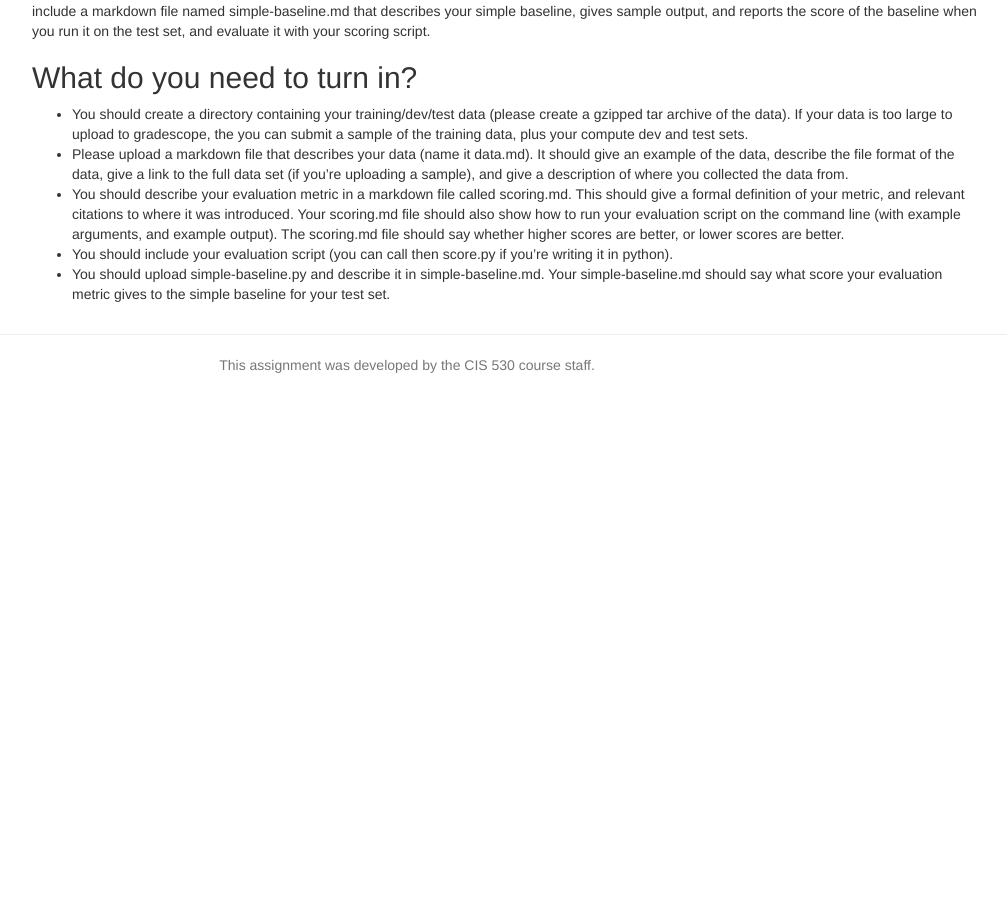
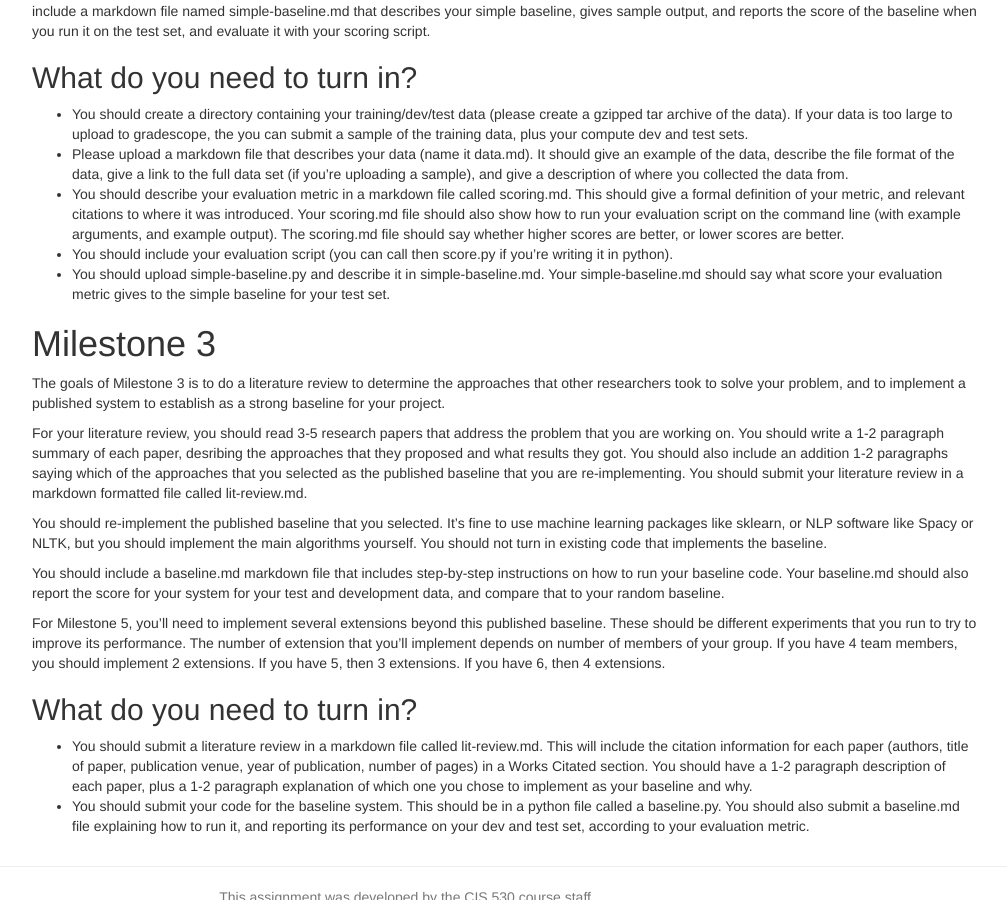
Before and after one commit to computational-linguistics-class/computational-linguistics-class.github.io, a Jekyll site: the page built from term-project.md, in a window 1280 px wide and 900 px high, scrolled down 6359 px. Shown: the whole window, without its empty margins (233-1240 px from the left). Built offline with Jekyll 4.4.1, drawn with Linux system fonts in a browser that asks for light colours; nearby versions of some CDN libraries; a script that is not in the unit is left out; comment, search, counter and statistics services are not loaded; before the commit the page ends 6764 px from its top, so only the background shows below that.

Commit message:
Milestone 3

```diff
--- a/term-project.md
+++ b/term-project.md
@@ -358,3 +358,25 @@ You should write a python program that will generate the output for the baseline
 * You should describe your evaluation metric in a markdown file called scoring.md.  This should give a formal definition of your metric, and relevant citations to where it was introduced.  Your scoring.md file should also show how to run your evaluation script on the command line (with example arguments, and example output).  The scoring.md file should say whether higher scores are better, or lower scores are better.
 * You should include your evaluation script (you can call then score.py if you're writing it in python).
 * You should upload simple-baseline.py and describe it in simple-baseline.md.  Your simple-baseline.md should say what score your evaluation metric gives to the simple baseline for your test set.
+
+
+
+<a name="milestone-3"></a>
+# Milestone 3
+
+The goals of Milestone 3 is to do a literature review to determine the approaches that other researchers took to solve your problem, and to implement a published system to establish as a strong baseline for your project.
+
+For your literature review, you should read 3-5 research papers that address the problem that you are working on.  You should write a 1-2 paragraph summary of each paper, desribing the approaches that they proposed and what results they got.  You should also include an addition 1-2 paragraphs saying which of the approaches that you selected as the published baseline that you are re-implementing.  You should submit your literature review in a markdown formatted file called lit-review.md.
+
+You should re-implement the published baseline that you selected.  It's fine to use machine learning packages like sklearn, or NLP software like Spacy or NLTK, but you should implement the main algorithms yourself.  You should not turn in existing code that implements the baseline.
+
+You should include a baseline.md markdown file that includes step-by-step instructions on how to run your baseline code.   Your baseline.md should also report the score for your system for your test and development data, and compare that to your random baseline.
+
+For Milestone 5, you'll need to implement several extensions beyond this published baseline.  These should be different experiments that you run to try to improve its performance.  The number of extension that you'll implement depends on number of members of your group.  If you have 4 team members, you should implement 2 extensions.  If you have 5, then 3 extensions.  If you have 6, then 4 extensions.
+
+
+
+## What do you need to turn in?
+
+* You should submit a literature review in a markdown file called lit-review.md.  This will include the citation information for each paper  (authors, title of paper, publication venue, year of publication, number of pages) in a Works Citated section. You should have a 1-2 paragraph description of each paper, plus a 1-2 paragraph explanation of which one you chose to implement as your baseline and why.
+* You should submit your code for the baseline system.  This should be in a python file called a baseline.py.  You should also submit a baseline.md file explaining how to run it, and reporting its performance on your dev and test set, according to your evaluation metric.
```
